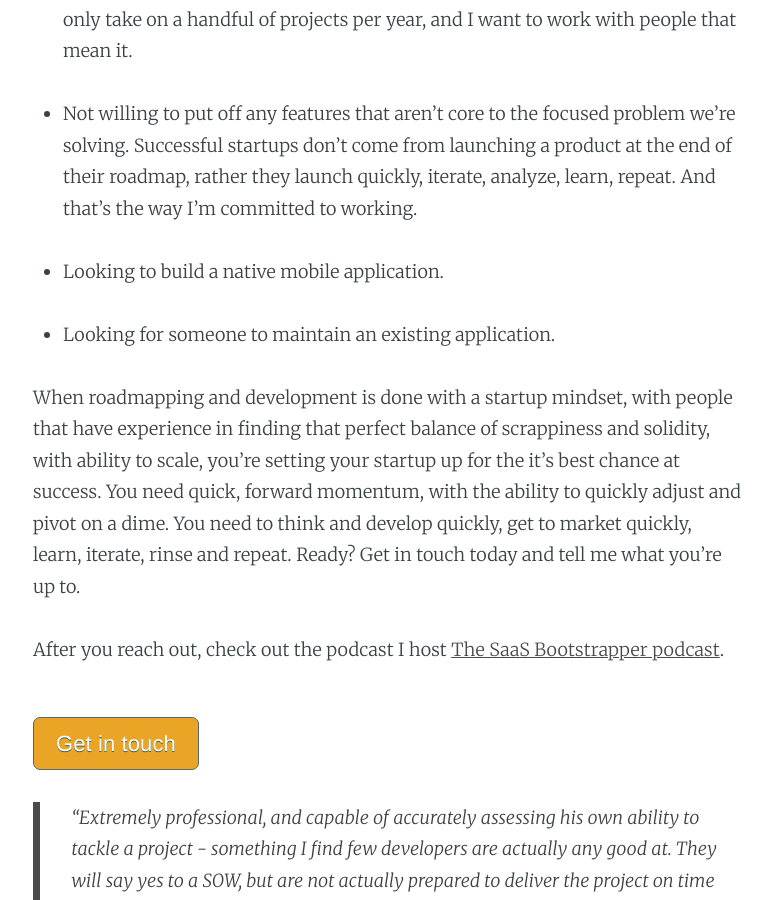
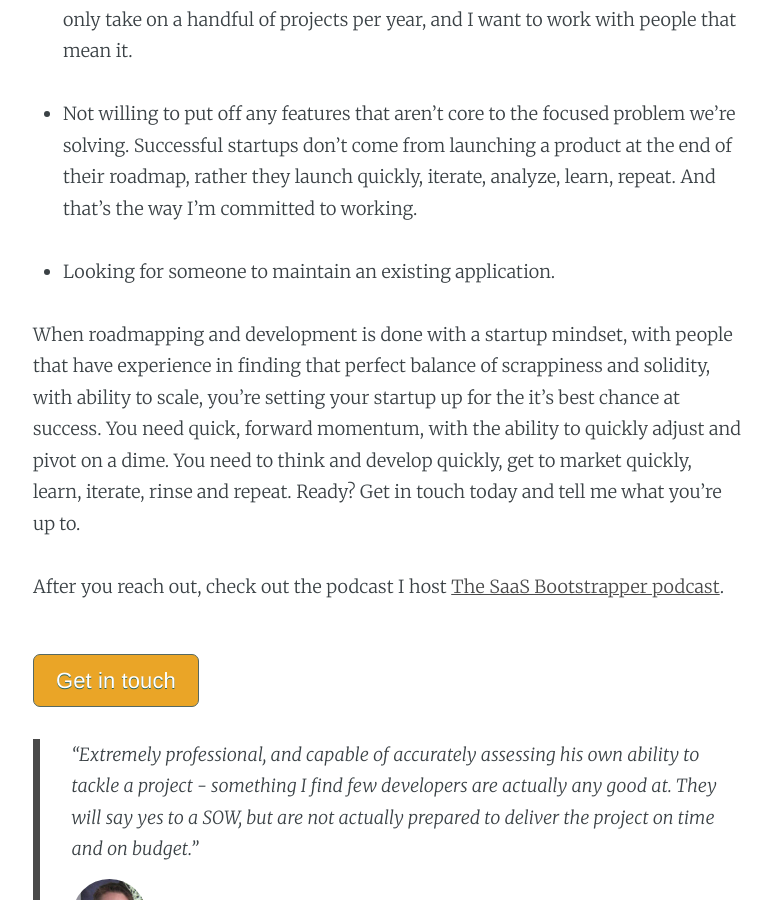
Before and after one commit to macmartine/macmartine.github.io, a Jekyll site: the page built from index.html, in a window 1280 px wide and 900 px high, scrolled down 3449 px. Shown: the whole window, without its empty margins (252-1023 px from the left). Built offline with Jekyll 4.4.1, drawn with Linux system fonts in a browser that asks for light colours; nearby versions of some CDN libraries; the list of posts is cut into pages by our own code.

Commit message:
Remove mobile sentence

```diff
--- a/_includes/main.md
+++ b/_includes/main.md
@@ -46,8 +46,6 @@ It’s true that you might benefit from my experience building countless SaaS ap
   * Not committed to doing everything you can to make your app successful. I can only take on a handful of projects per year, and I want to work with people that mean it.
 
   * Not willing to put off any features that aren’t core to the focused problem we’re solving. Successful startups don’t come from launching a product at the end of their roadmap, rather they launch quickly, iterate, analyze, learn, repeat. And that’s the way I’m committed to working.
-
-  * Looking to build a native mobile application.
 
   * Looking for someone to maintain an existing application.
 
```
